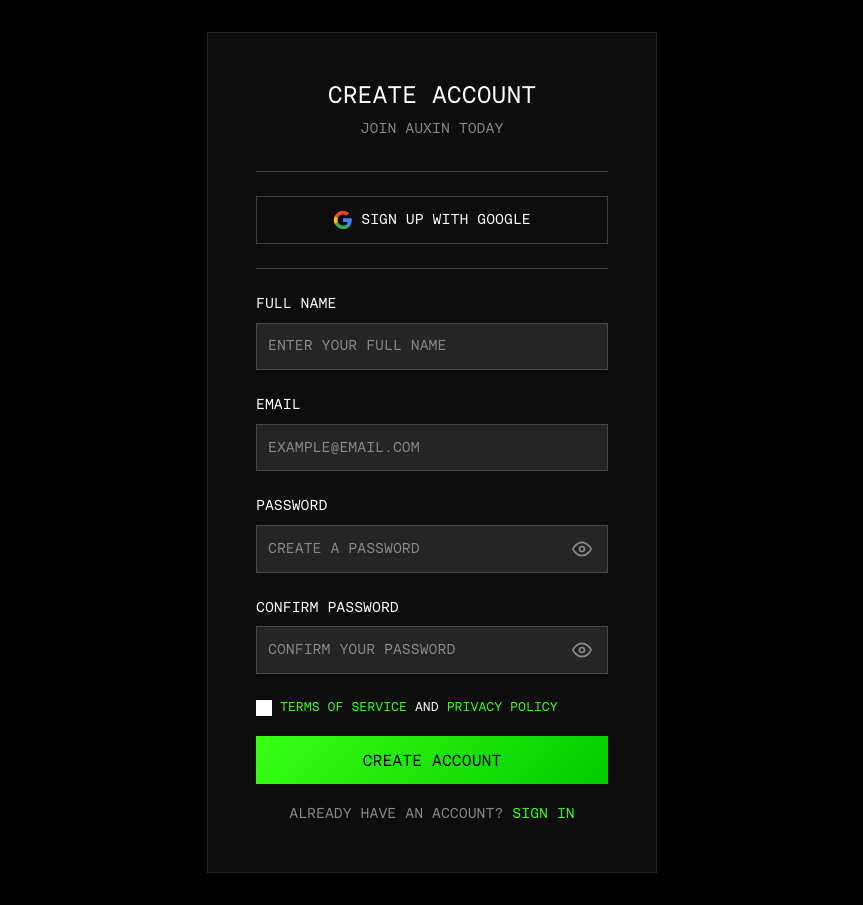
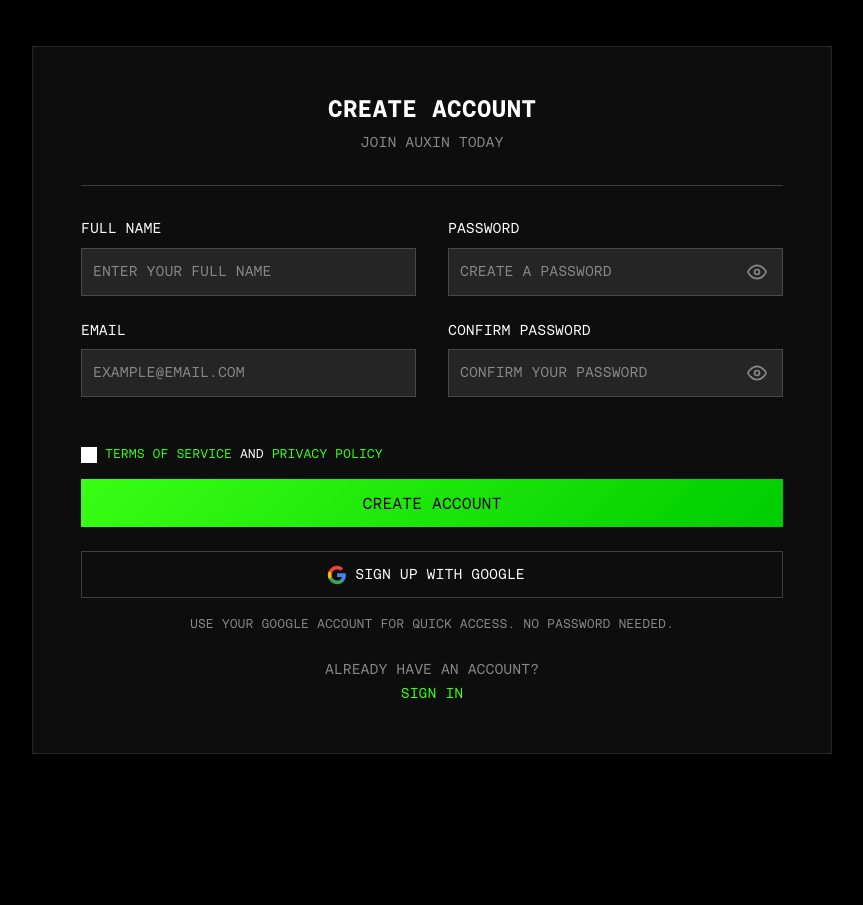
Before and after one commit to anurajthakur333/Auxin, a React (Vite) app: page /signup in a window 1280 px wide. Shown: the whole page, without its empty margins (208-1071 px from the left). After the commit the page ends 800 px from the top, so only its background shows below. Built offline with nearby package versions, Linux system fonts and the light colour scheme; no server answers.

Commit message:
login and signup ui done

```diff
--- a/src/pages/Login.tsx
+++ b/src/pages/Login.tsx
@@ -283,7 +283,7 @@ const Login: React.FC = () => {
           borderRadius: '0px',
           padding: '3rem',
           width: '100%',
-          maxWidth: '450px',
+          maxWidth: '800px',
           border: '1px solid rgba(255, 255, 255, 0.1)',
           boxShadow: '0 25px 50px rgba(0, 0, 0, 0.5)'
         }}>
@@ -295,7 +295,8 @@ const Login: React.FC = () => {
               color: 'white',
               fontSize: '1.5rem',
               marginBottom: '0.5rem',
-              textAlign: 'center'
+              textAlign: 'center',
+              fontWeight: '600'
             }}>
               LOGIN
             </h2>
@@ -339,71 +340,24 @@ const Login: React.FC = () => {
               </div>
             )}
 
-            {/* Divider */}
+            {/* Full-width divider at the top */}
+            <div style={{
+              width: '100%',
+              height: '1px',
+              background: 'rgba(255, 255, 255, 0.2)',
+              marginBottom: '2rem'
+            }} />
+
+            {/* Horizontal layout: left = email/password, right = Google login */}
             <div style={{
               display: 'flex',
-              alignItems: 'center',
-              marginBottom: '1.5rem'
+              gap: '2rem',
+              alignItems: 'flex-start',
+              justifyContent: 'space-between',
+              flexWrap: 'wrap'
             }}>
-              <div style={{
-                flex: 1,
-                height: '1px',
-                background: 'rgba(255, 255, 255, 0.2)'
-              }} />
-            </div>
-
-            {/* Google Login Button */}
-            <button
-              type="button"
-              onClick={googleLogin}
-              className="aeonik-mono"
-              style={{
-                width: '100%',
-                padding: '0.75rem',
-                borderRadius: '0px',
-                border: '1px solid rgba(255, 255, 255, 0.2)',
-                background: 'transparent',
-                color: 'white',
-                fontSize: '0.9rem',
-                cursor: 'pointer',
-                transition: 'all 0.3s ease',
-                marginBottom: '1.5rem',
-                display: 'flex',
-                alignItems: 'center',
-                justifyContent: 'center',
-                gap: '0.5rem'
-              }}
-              onMouseEnter={(e) => {
-                e.currentTarget.style.borderColor = '#39FF14';
-                e.currentTarget.style.color = '#39FF14';
-              }}
-              onMouseLeave={(e) => {
-                e.currentTarget.style.borderColor = 'rgba(255, 255, 255, 0.2)';
-                e.currentTarget.style.color = 'white';
-              }}
-            >
-              <svg width="20" height="20" viewBox="0 0 24 24" fill="none" xmlns="http://www.w3.org/2000/svg">
-                <path d="M22.56 12.25c0-.78-.07-1.53-.2-2.25H12v4.26h5.92c-.26 1.37-1.04 2.53-2.21 3.31v2.77h3.57c2.08-1.92 3.28-4.74 3.28-8.09z" fill="#4285F4"/>
-                <path d="M12 23c2.97 0 5.46-.98 7.28-2.66l-3.57-2.77c-.98.66-2.23 1.06-3.71 1.06-2.86 0-5.29-1.93-6.16-4.53H2.18v2.84C3.99 20.53 7.7 23 12 23z" fill="#34A853"/>
-                <path d="M5.84 14.09c-.22-.66-.35-1.36-.35-2.09s.13-1.43.35-2.09V7.07H2.18C1.43 8.55 1 10.22 1 12s.43 3.45 1.18 4.93l2.85-2.22.81-.62z" fill="#FBBC05"/>
-                <path d="M12 5.38c1.62 0 3.06.56 4.21 1.64l3.15-3.15C17.45 2.09 14.97 1 12 1 7.7 1 3.99 3.47 2.18 7.07l3.66 2.84c.87-2.6 3.3-4.53 6.16-4.53z" fill="#EA4335"/>
-              </svg>
-              LOGIN WITH GOOGLE
-            </button>
-
-            {/* Divider */}
-            <div style={{
-              display: 'flex',
-              alignItems: 'center',
-              marginBottom: '1.5rem'
-            }}>
-              <div style={{
-                flex: 1,
-                height: '1px',
-                background: 'rgba(255, 255, 255, 0.2)'
-              }} />
-            </div>
-
+              {/* Left side: Email and Password fields */}
+              <div style={{ flex: 1, minWidth: '260px' }}>
                 {/* Email Field */}
             <div style={{ marginBottom: '1.5rem' }}>
               <label className="aeonik-mono" style={{
@@ -609,7 +563,7 @@ const Login: React.FC = () => {
                 <div style={{
                   display: 'flex',
                   alignItems: 'center',
-              marginBottom: '2rem',
+                  marginBottom: '1.5rem',
                   gap: '0.5rem'
                 }}>
                   <input
@@ -653,7 +607,7 @@ const Login: React.FC = () => {
                     cursor: isLoading ? 'not-allowed' : 'pointer',
                     transition: 'all 0.3s ease',
                     opacity: isLoading ? 0.7 : 1,
-                marginBottom: '1rem',
+                    marginBottom: '0.5rem',
                     textTransform: 'uppercase'
                   }}
                   onMouseEnter={() => {
@@ -680,9 +634,67 @@ const Login: React.FC = () => {
                     </ScrambleText>
                   )}
                 </button>
+              </div>
+
+              {/* Right side: Google login */}
+              <div style={{ flex: 1, minWidth: '260px', paddingTop: '30px', paddingBottom: '30px' }}>
+                {/* Google Login Button */}
+                <button
+                  type="button"
+                  onClick={googleLogin}
+                  className="aeonik-mono"
+                  style={{
+                    width: '100%',
+                    paddingTop: '0.75rem',
+                    paddingRight: '0.75rem',
+                    paddingBottom: '0.75rem',
+                    paddingLeft: 0,
+                    borderRadius: '0px',
+                    border: '1px solid rgba(255, 255, 255, 0.2)',
+                    background: 'transparent',
+                    color: 'white',
+                    fontSize: '0.9rem',
+                    cursor: 'pointer',
+                    transition: 'all 0.3s ease',
+                    marginBottom: '1rem',
+                    display: 'flex',
+                    alignItems: 'center',
+                    justifyContent: 'center',
+                    gap: '0.5rem'
+                  }}
+                  onMouseEnter={(e) => {
+                    e.currentTarget.style.borderColor = '#39FF14';
+                    e.currentTarget.style.color = '#39FF14';
+                  }}
+                  onMouseLeave={(e) => {
+                    e.currentTarget.style.borderColor = 'rgba(255, 255, 255, 0.2)';
+                    e.currentTarget.style.color = 'white';
+                  }}
+                >
+                  <svg width="20" height="20" viewBox="0 0 24 24" fill="none" xmlns="http://www.w3.org/2000/svg">
+                    <path d="M22.56 12.25c0-.78-.07-1.53-.2-2.25H12v4.26h5.92c-.26 1.37-1.04 2.53-2.21 3.31v2.77h3.57c2.08-1.92 3.28-4.74 3.28-8.09z" fill="#4285F4"/>
+                    <path d="M12 23c2.97 0 5.46-.98 7.28-2.66l-3.57-2.77c-.98.66-2.23 1.06-3.71 1.06-2.86 0-5.29-1.93-6.16-4.53H2.18v2.84C3.99 20.53 7.7 23 12 23z" fill="#34A853"/>
+                    <path d="M5.84 14.09c-.22-.66-.35-1.36-.35-2.09s.13-1.43.35-2.09V7.07H2.18C1.43 8.55 1 10.22 1 12s.43 3.45 1.18 4.93l2.85-2.22.81-.62z" fill="#FBBC05"/>
+                    <path d="M12 5.38c1.62 0 3.06.56 4.21 1.64l3.15-3.15C17.45 2.09 14.97 1 12 1 7.7 1 3.99 3.47 2.18 7.07l3.66 2.84c.87-2.6 3.3-4.53 6.16-4.53z" fill="#EA4335"/>
+                  </svg>
+                  LOGIN WITH GOOGLE
+                </button>
+
+                <p
+                  className="aeonik-mono"
+                  style={{
+                    color: '#888',
+                    fontSize: '0.8rem',
+                    lineHeight: 1.6,
+                  }}
+                >
+                  USE YOUR GOOGLE ACCOUNT FOR QUICK ACCESS. NO PASSWORD NEEDED.
+                </p>
+              </div>
+            </div>
 
             {/* Forgot Password */}
-            <div style={{ textAlign: 'center', marginBottom: '1rem' }}>
+            <div style={{ marginTop: '1.5rem', marginBottom: '1rem' }}>
               <Link
                 to="/forgot-password"
                 className="aeonik-mono"
@@ -690,6 +702,9 @@ const Login: React.FC = () => {
                   color: '#39FF14',
                   textDecoration: 'none',
                   fontSize: '0.9rem',
+                  display: 'flex',
+                  justifyContent: 'flex-start',
+                  alignItems: 'flex-start'
                 }}
                 onMouseEnter={(e) => {
                   e.currentTarget.style.textDecoration = 'underline';
@@ -704,7 +719,7 @@ const Login: React.FC = () => {
 
             {/* Sign Up Link */}
             <div style={{ textAlign: 'center' }}>
-              <span className="aeonik-mono" style={{ color: '#888', fontSize: '0.9rem' }}>
+              <span className="aeonik-mono" style={{ color: '#888', fontSize: '0.9rem', display: 'flex' }}>
                 DON'T HAVE AN ACCOUNT?{' '}
               </span>
               <Link
--- a/src/pages/Signup.tsx
+++ b/src/pages/Signup.tsx
@@ -270,7 +270,7 @@ const Signup: React.FC = () => {
           borderRadius: '0',
           padding: '3rem',
           width: '100%',
-          maxWidth: '450px',
+          maxWidth: '800px',
           border: '1px solid rgba(255, 255, 255, 0.1)',
           boxShadow: '0 25px 50px rgba(0, 0, 0, 0.5)'
         }}>
@@ -281,7 +281,7 @@ const Signup: React.FC = () => {
             <h2 className="aeonik-mono" style={{
               color: 'white',
               fontSize: '1.5rem',
-              fontWeight: '400',
+              fontWeight: '600',
               marginBottom: '0.5rem',
               textAlign: 'center',
             }}>
@@ -312,72 +312,26 @@ const Signup: React.FC = () => {
               </div>
             )}
 
-            {/* Divider */}
+            {/* Full-width divider at the top */}
+            <div style={{
+              width: '100%',
+              height: '1px',
+              background: 'rgba(255, 255, 255, 0.2)',
+              marginBottom: '2rem'
+            }} />
+
+            {/* 2x2 Grid Layout: Name/Email on left, Password/Confirm Password on right */}
             <div style={{
               display: 'flex',
-              alignItems: 'center',
+              gap: '2rem',
+              alignItems: 'flex-start',
+              justifyContent: 'space-between',
+              flexWrap: 'wrap',
               marginBottom: '1.5rem'
             }}>
-              <div style={{
-                flex: 1,
-                height: '1px',
-                background: 'rgba(255, 255, 255, 0.2)'
-              }} />
-            </div>
-
-            {/* Google Login Button */}
-            <button
-              type="button"
-              onClick={googleLogin}
-              className="aeonik-mono"
-              style={{
-                width: '100%',
-                padding: '0.75rem',
-                borderRadius: '0',
-                border: '1px solid rgba(255, 255, 255, 0.2)',
-                background: 'transparent',
-                color: 'white',
-                fontSize: '0.9rem',
-                cursor: 'pointer',
-                transition: 'all 0.3s ease',
-                marginBottom: '1.5rem',
-                display: 'flex',
-                alignItems: 'center',
-                justifyContent: 'center',
-                gap: '0.5rem'
-              }}
-              onMouseEnter={(e) => {
-                e.currentTarget.style.borderColor = '#39FF14';
-                e.currentTarget.style.color = '#39FF14';
-              }}
-              onMouseLeave={(e) => {
-                e.currentTarget.style.borderColor = 'rgba(255, 255, 255, 0.2)';
-                e.currentTarget.style.color = 'white';
-              }}
-            >
-              <svg width="20" height="20" viewBox="0 0 24 24" fill="none" xmlns="http://www.w3.org/2000/svg">
-                <path d="M22.56 12.25c0-.78-.07-1.53-.2-2.25H12v4.26h5.92c-.26 1.37-1.04 2.53-2.21 3.31v2.77h3.57c2.08-1.92 3.28-4.74 3.28-8.09z" fill="#4285F4"/>
-                <path d="M12 23c2.97 0 5.46-.98 7.28-2.66l-3.57-2.77c-.98.66-2.23 1.06-3.71 1.06-2.86 0-5.29-1.93-6.16-4.53H2.18v2.84C3.99 20.53 7.7 23 12 23z" fill="#34A853"/>
-                <path d="M5.84 14.09c-.22-.66-.35-1.36-.35-2.09s.13-1.43.35-2.09V7.07H2.18C1.43 8.55 1 10.22 1 12s.43 3.45 1.18 4.93l2.85-2.22.81-.62z" fill="#FBBC05"/>
-                <path d="M12 5.38c1.62 0 3.06.56 4.21 1.64l3.15-3.15C17.45 2.09 14.97 1 12 1 7.7 1 3.99 3.47 2.18 7.07l3.66 2.84c.87-2.6 3.3-4.53 6.16-4.53z" fill="#EA4335"/>
-              </svg>
-              SIGN UP WITH GOOGLE
-            </button>
-
-            {/* Divider */}
-            <div style={{
-              display: 'flex',
-              alignItems: 'center',
-              marginBottom: '1.5rem'
-            }}>
-              <div style={{
-                flex: 1,
-                height: '1px',
-                background: 'rgba(255, 255, 255, 0.2)'
-              }} />
-            </div>
-
-            {/* Name Field */}
+              {/* Left column: Name and Email */}
+              <div style={{ flex: 1, minWidth: '260px' }}>
+                {/* Name Field */}
             <div style={{ marginBottom: '1.5rem' }}>
               <label className="aeonik-mono" style={{
                 color: 'white',
@@ -520,8 +474,11 @@ const Signup: React.FC = () => {
                 )}
               </div>
             </div>
+              </div>
 
-            {/* Password Field */}
+              {/* Right column: Password and Confirm Password */}
+              <div style={{ flex: 1, minWidth: '260px' }}>
+                {/* Password Field */}
             <div style={{ marginBottom: '1.5rem' }}>
               <label className="aeonik-mono" style={{
                 color: 'white',
@@ -762,12 +719,14 @@ const Signup: React.FC = () => {
                 </button>
               </div>
             </div>
+              </div>
+            </div>
 
             {/* Terms Agreement */}
             <div style={{
               display: 'flex',
               alignItems: 'flex-start',
-              marginBottom: '10px',
+              marginBottom: '1rem',
               gap: '0.5rem'
             }}>
               <input
@@ -819,8 +778,8 @@ const Signup: React.FC = () => {
                 cursor: isLoading ? 'not-allowed' : 'pointer',
                 transition: 'all 0.3s ease',
                 opacity: isLoading ? 0.7 : 1,
-                marginBottom: '1rem',
-                marginTop: '10px'
+                marginBottom: '1.5rem',
+                textTransform: 'uppercase'
               }}
               onMouseEnter={() => {
                 if (!isLoading) {
@@ -848,9 +807,64 @@ const Signup: React.FC = () => {
               )}
             </button>
 
+            {/* Google Signup Button */}
+            <button
+              type="button"
+              onClick={googleLogin}
+              className="aeonik-mono"
+              style={{
+                width: '100%',
+                paddingTop: '0.75rem',
+                paddingRight: '0.75rem',
+                paddingBottom: '0.75rem',
+                paddingLeft: 0,
+                borderRadius: '0',
+                border: '1px solid rgba(255, 255, 255, 0.2)',
+                background: 'transparent',
+                color: 'white',
+                fontSize: '0.9rem',
+                cursor: 'pointer',
+                transition: 'all 0.3s ease',
+                marginBottom: '1rem',
+                display: 'flex',
+                alignItems: 'center',
+                justifyContent: 'center',
+                gap: '0.5rem'
+              }}
+              onMouseEnter={(e) => {
+                e.currentTarget.style.borderColor = '#39FF14';
+                e.currentTarget.style.color = '#39FF14';
+              }}
+              onMouseLeave={(e) => {
+                e.currentTarget.style.borderColor = 'rgba(255, 255, 255, 0.2)';
+                e.currentTarget.style.color = 'white';
+              }}
+            >
+              <svg width="20" height="20" viewBox="0 0 24 24" fill="none" xmlns="http://www.w3.org/2000/svg">
+                <path d="M22.56 12.25c0-.78-.07-1.53-.2-2.25H12v4.26h5.92c-.26 1.37-1.04 2.53-2.21 3.31v2.77h3.57c2.08-1.92 3.28-4.74 3.28-8.09z" fill="#4285F4"/>
+                <path d="M12 23c2.97 0 5.46-.98 7.28-2.66l-3.57-2.77c-.98.66-2.23 1.06-3.71 1.06-2.86 0-5.29-1.93-6.16-4.53H2.18v2.84C3.99 20.53 7.7 23 12 23z" fill="#34A853"/>
+                <path d="M5.84 14.09c-.22-.66-.35-1.36-.35-2.09s.13-1.43.35-2.09V7.07H2.18C1.43 8.55 1 10.22 1 12s.43 3.45 1.18 4.93l2.85-2.22.81-.62z" fill="#FBBC05"/>
+                <path d="M12 5.38c1.62 0 3.06.56 4.21 1.64l3.15-3.15C17.45 2.09 14.97 1 12 1 7.7 1 3.99 3.47 2.18 7.07l3.66 2.84c.87-2.6 3.3-4.53 6.16-4.53z" fill="#EA4335"/>
+              </svg>
+              SIGN UP WITH GOOGLE
+            </button>
+
+            <p
+              className="aeonik-mono"
+              style={{
+                color: '#888',
+                fontSize: '0.8rem',
+                lineHeight: 1.6,
+                textAlign: 'center',
+                marginBottom: '1rem'
+              }}
+            >
+              USE YOUR GOOGLE ACCOUNT FOR QUICK ACCESS. NO PASSWORD NEEDED.
+            </p>
+
             {/* Login Link */}
-            <div style={{ textAlign: 'center' }}>
-              <span className="aeonik-mono" style={{ color: '#888', fontSize: '0.9rem' }}>
+            <div style={{ textAlign: 'center', marginTop: '1.5rem' }}>
+              <span className="aeonik-mono" style={{ color: '#888', fontSize: '0.9rem', display: 'flex', justifyContent: 'center' }}>
                 ALREADY HAVE AN ACCOUNT?{' '}
               </span>
               <Link
```
Lines whose indentation alone changed are shown as unchanged.
